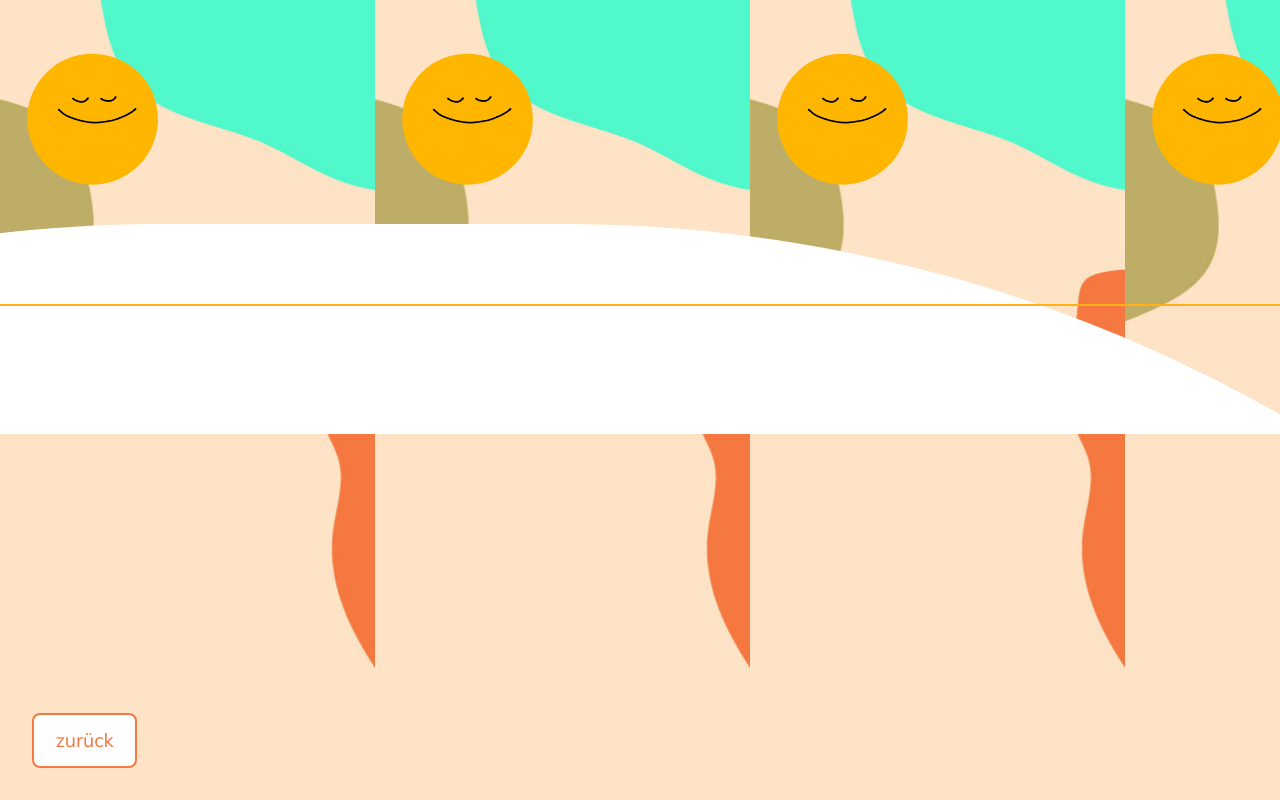
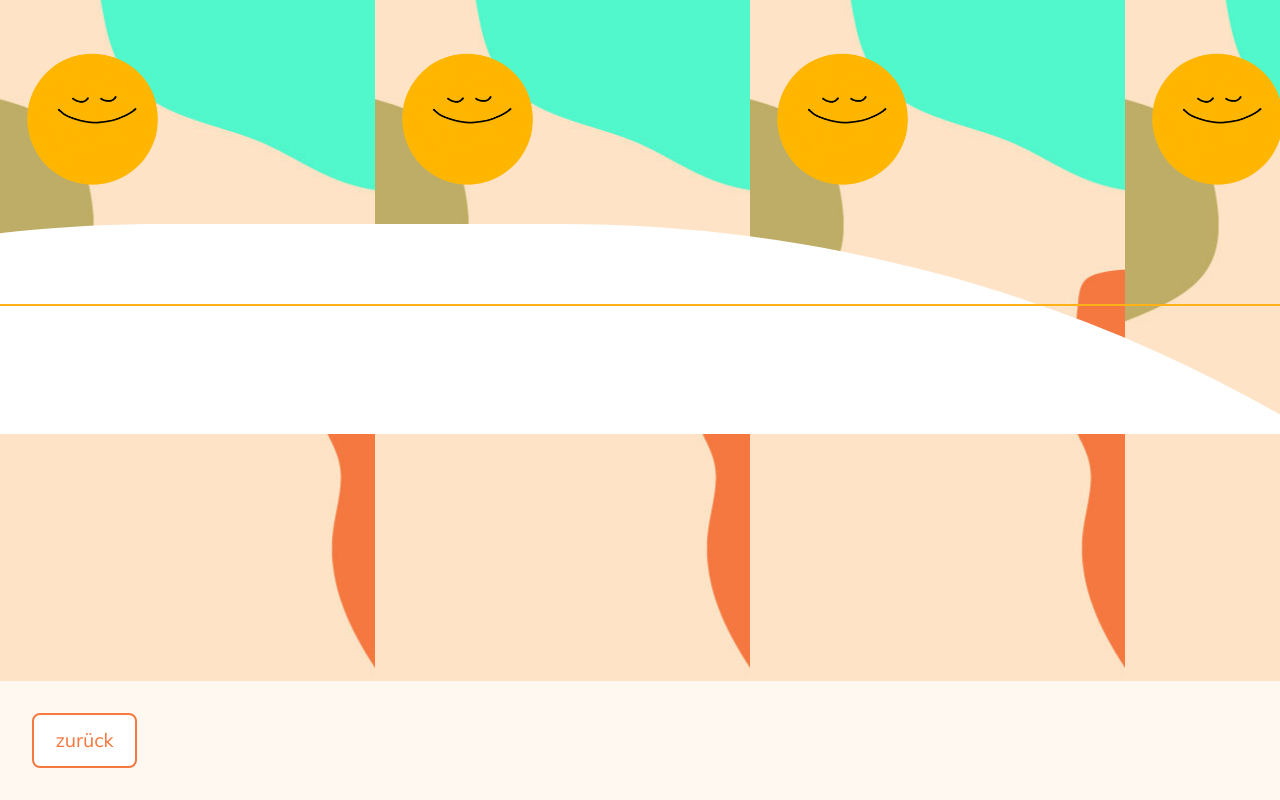
Before and after one commit to EricHier/WirVsVirusTagesplaner, a Nuxt app: page /category_details in a window 1280 px wide. Built offline with nearby package versions, Linux system fonts and the light colour scheme.

Commit message:
seethrough fix

```diff
--- a/pages/category_details.vue
+++ b/pages/category_details.vue
@@ -16,7 +16,7 @@
           v-on:click="onClick">
         </CategoryActivity>
       </div>
-      <WeiterButton v-bind:weiter="false" v-bind:disabled="false" v-on:back="back" v-bind:back="true"></WeiterButton>
+      <WeiterButton v-bind:weiter="false" v-bind:disabled="false" v-on:back="back" v-bind:seethrough="true" v-bind:back="true"></WeiterButton>
     </div>
   </div>
 </template>
```
